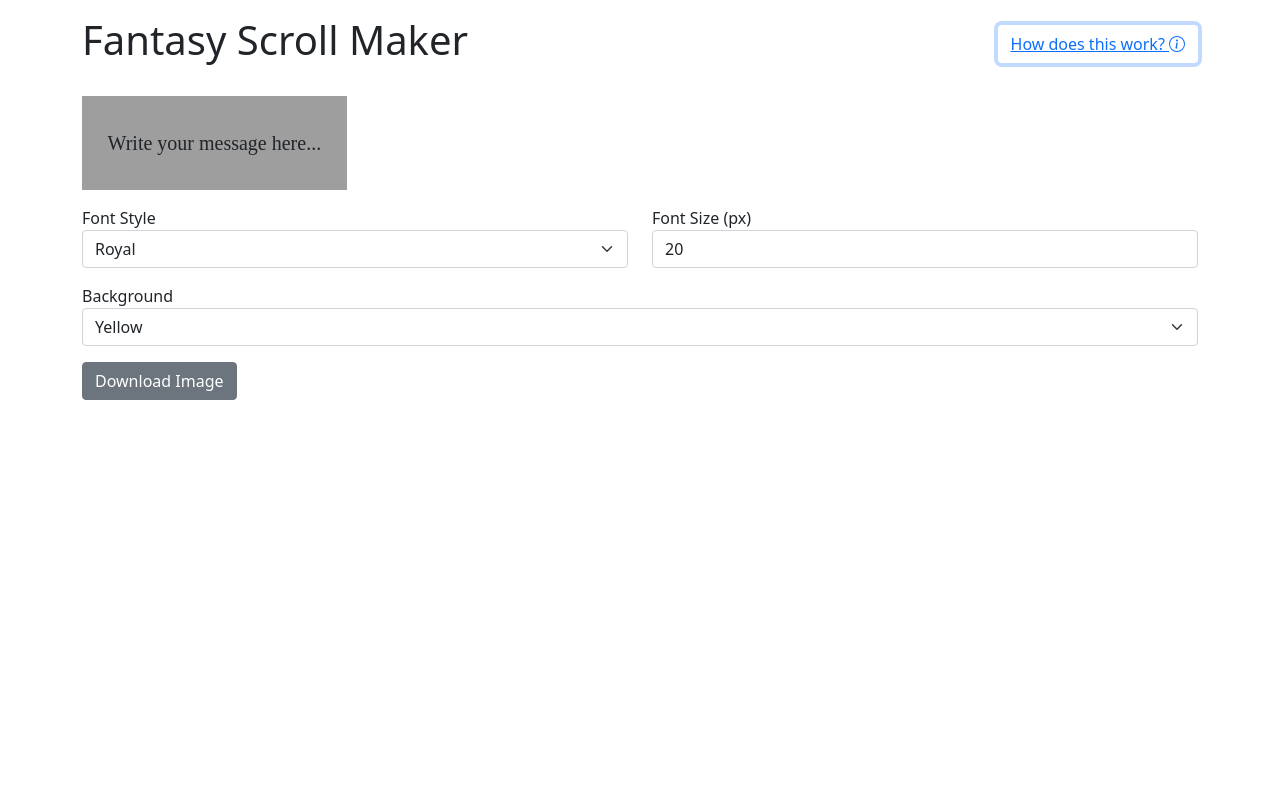
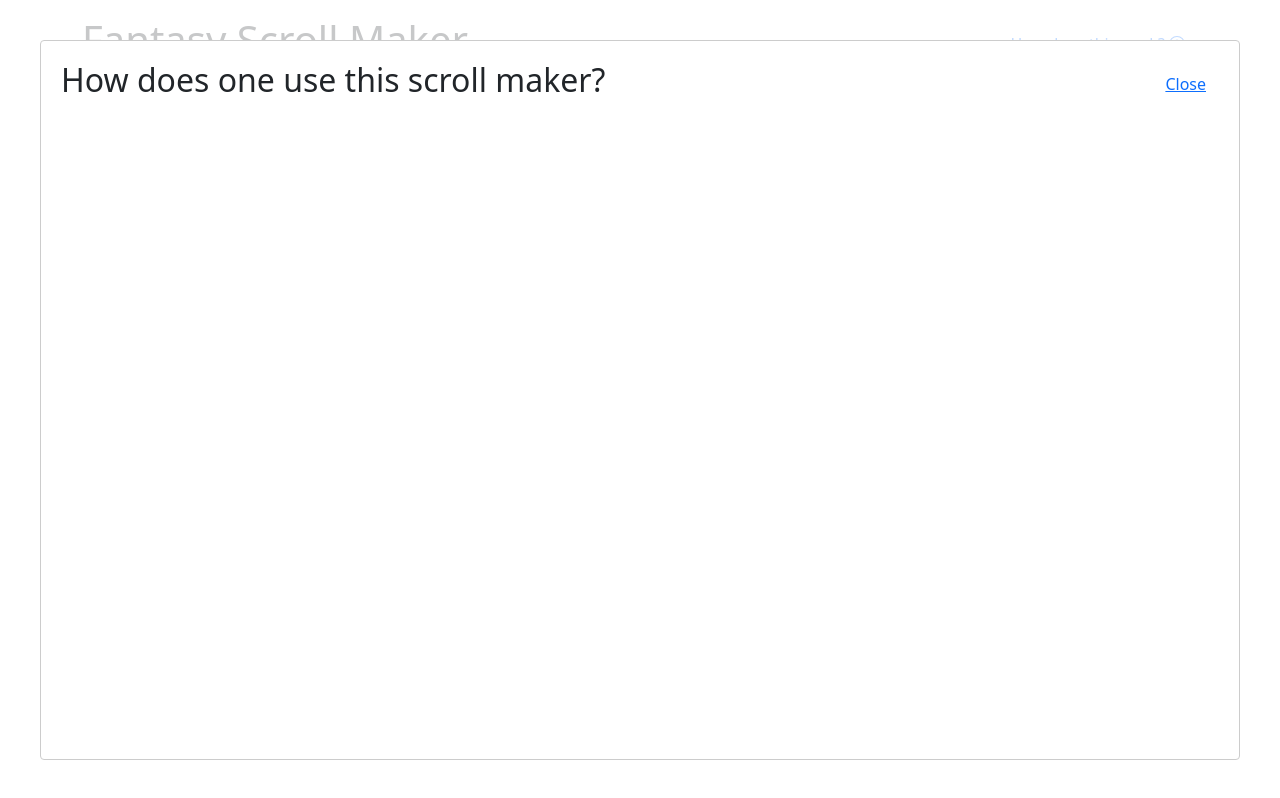
Before and after one commit to khaosophy/fantasy-scrolls, a React (Create React App) app in the folder scrolls/: page / in a window 1280 px wide. Both pictures are taken after a click on the button "How does this work?". Built offline with nearby package versions, Linux system fonts and the light colour scheme; grey boxes are pictures that could not be loaded; a web font is replaced by a local one.

Commit message:
instruction modal functionality

```diff
--- a/scrolls/package.json
+++ b/scrolls/package.json
@@ -16,6 +16,7 @@
     "react": "^17.0.2",
     "react-dom": "^17.0.2",
     "react-icons": "^4.3.1",
+    "react-modal": "^3.14.4",
     "react-scripts": "5.0.0",
     "typescript": "^4.5.5",
     "web-vitals": "^2.1.4"
--- a/scrolls/src/App.tsx
+++ b/scrolls/src/App.tsx
@@ -2,11 +2,13 @@ import { useRef, useState } from 'react';
 import { BsInfoCircle as InfoCircle } from 'react-icons/bs';
 import downloadImage from './utils/downloadImage';
 import ScrollPreview  from './components/ScrollPreview';
+import InstructionsModal from './components/InstructionsModal';
 
 function App() {
   const [background, setBackground] = useState('Y1.png');
   const [font, setFont] = useState('royal');
   const [fontSize, setFontSize] = useState('20');
+  const [isModalOpen, setIsModalOpen] = useState(false);
   const scroll = useRef(null);
 
   const onSubmit = (event: any) => {
@@ -16,15 +18,15 @@ function App() {
 
   return (
     <div className="App container">
+      <InstructionsModal isOpen={isModalOpen} closeModal={() => setIsModalOpen(false)} />
       <div className="d-flex align-items-center justify-content-between mt-3 mb-4">
         <h1>Fantasy Scroll Maker</h1>
         <button
           className="btn btn-link d-flex align-items-center"
-          onClick={() => console.log('looking for help here...')}
+          onClick={() => setIsModalOpen(true)}
         >
           How does this work?&nbsp;<InfoCircle />
         </button>
-        {/* todo: explain how this works (and functionality, duh) */}
       </div>
 
       {/* todo: split up the form? the scroll no longer needs to be *in* the form. the controls can be their own component */}
--- /dev/null
+++ b/scrolls/src/components/InstructionsModal.js
@@ -0,0 +1,27 @@
+import Modal from 'react-modal'; /* react-modal does not support typescript */
+Modal.setAppElement('#root');
+
+const InstructionsModal = (props) => {
+  const { isOpen, closeModal } = props;
+  return (
+    <Modal
+      isOpen={isOpen}
+    >
+      <div className="d-flex align-items-center justify-content-between">
+        <h2>How does one use this scroll maker?</h2>
+        <button
+          className="btn btn-link"
+          onClick={closeModal}
+        >
+          Close
+        </button>
+      </div>
+
+      <div>
+        {/* todo: write up how to use */}
+      </div>
+    </Modal>
+  )
+}
+
+export default InstructionsModal;
```
Also changed, not shown: 1 other file (tests, documents, lock files or other folders).
